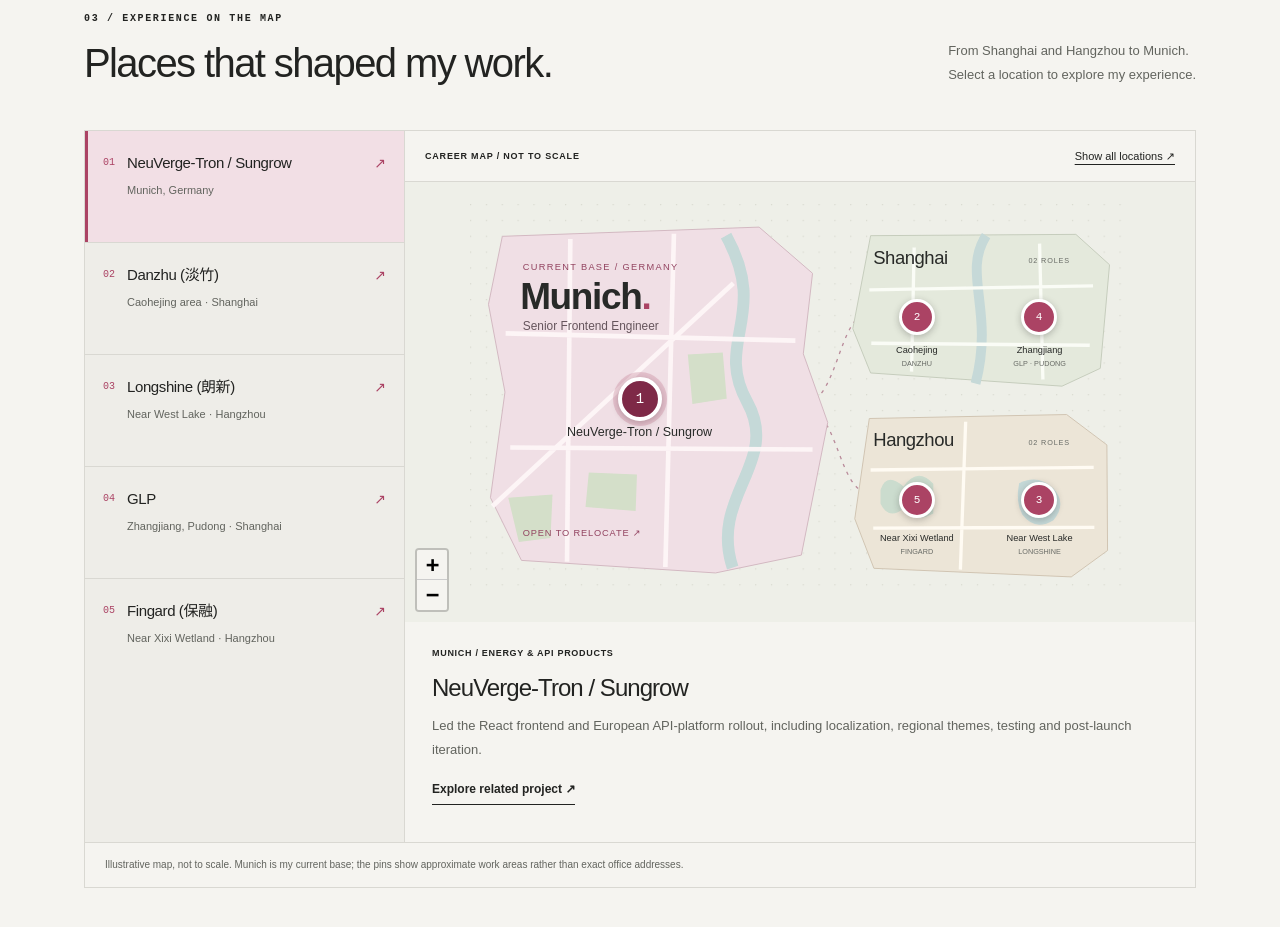
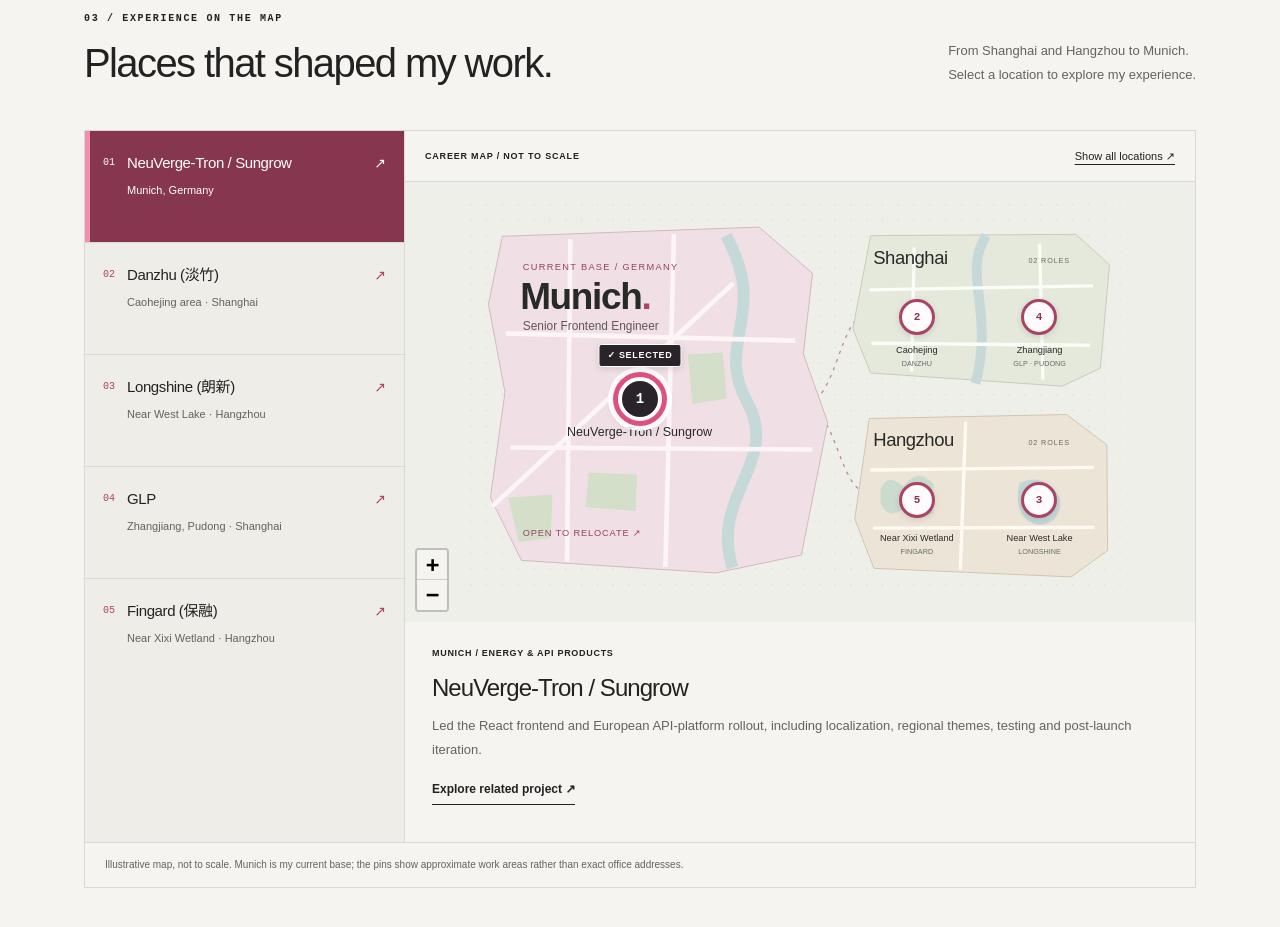
Before and after one commit to Logic-syd/aboutMe, a Next.js app: page / in a window 1280 px wide. Shown: the part 3020-3947 px from the top of the page. Built offline with nearby package versions, Linux system fonts and the light colour scheme.

Commit message:
Make selected career map location unmistakable

```diff
--- a/app/globals.css
+++ b/app/globals.css
@@ -126,3 +126,12 @@
 @media(max-width:650px){.schematic-map{height:280px}.career-pin>span{width:27px;height:27px;transform:translate(4px,4px);font-size:10px;border-width:2px}.current-base-pin>span{width:34px;height:34px;transform:translate(1px,1px);font-size:12px;border-width:3px}}
 
 .career-map-canvas.schematic-map{background:#eeefe8}
+
+/* Selection remains distinct without relying only on a subtle color shift. */
+.career-pin>span{background:#fffafc;color:#873650;border-color:#ab4364;font-weight:700;box-shadow:0 2px 6px #2222}
+.career-pin.is-selected>span{background:#29232a;color:#fff;border-color:#fff;box-shadow:0 0 0 5px #de517e,0 0 0 10px #ffffffd9,0 5px 14px #29232a40}
+.career-pin.is-selected::after{content:'✓ SELECTED';position:absolute;bottom:calc(100% + 14px);left:50%;transform:translateX(-50%);padding:5px 8px;background:#29232a;color:#fff;border:1px solid #fff;border-radius:3px;white-space:nowrap;font:700 9px/1.3 var(--sans);letter-spacing:.7px;pointer-events:none;box-shadow:0 2px 6px #2222}
+.career-location-picker button[aria-pressed=true],.career-location-picker button[aria-pressed=true]:hover{background:#873650;color:#fff;box-shadow:inset 5px 0 #f38eae}
+.career-location-picker button[aria-pressed=true] small,.career-location-picker button[aria-pressed=true] .location-number,.career-location-picker button[aria-pressed=true]>span:last-child{color:#fff}
+.career-pin:focus-visible{outline:3px solid #29232a;outline-offset:13px;border-radius:50%}
+@media(max-width:650px){.career-pin.is-selected>span{box-shadow:0 0 0 4px #de517e,0 0 0 7px #ffffffd9,0 3px 10px #29232a40}.career-pin.is-selected::after{bottom:calc(100% + 8px);font-size:8px;letter-spacing:.3px;padding:4px 6px}.career-location-picker button[aria-pressed=true]{box-shadow:inset 0 -4px #f38eae}}
--- a/components/career-map.tsx
+++ b/components/career-map.tsx
@@ -65,7 +65,11 @@
 
   useEffect(() => {
     markers.current.forEach((marker, index) => {
-      marker.getElement()?.classList.toggle('is-selected', experiences[index].id === selectedId);
+      const active = experiences[index].id === selectedId;
+      const icon = marker.getElement();
+      icon?.classList.toggle('is-selected', active);
+      icon?.setAttribute('aria-pressed', String(active));
+      marker.setZIndexOffset(active ? 1000 : 0);
     });
   }, [selectedId, mapState]);
 
```
